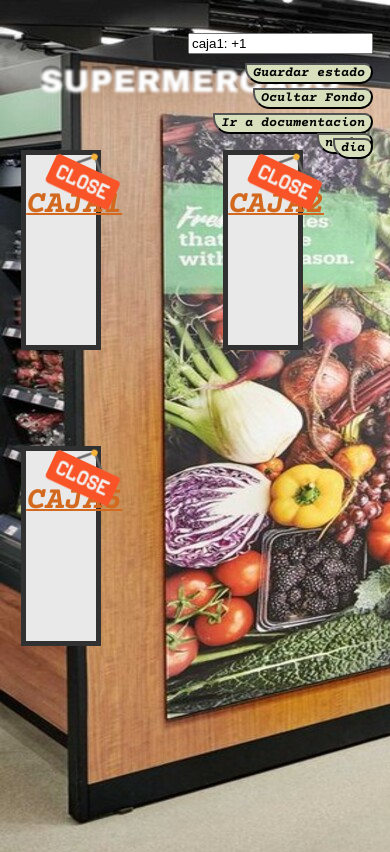
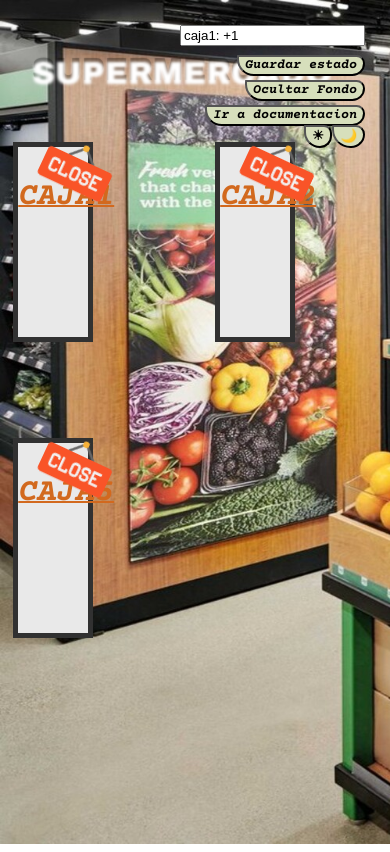
Before and after one commit to JesusGuirao/Web-Supermercado, a plain HTML site: page index.html in a window 390 px wide. Shown: the top 852 px of the page. Drawn offline with nearby package versions, Linux system fonts and the light colour scheme.

Commit message:
background responsive y botondianochebien

```diff
--- a/estilos.css
+++ b/estilos.css
@@ -10,8 +10,11 @@
   position: absolute;
   width: 100%;
   height: 100%;
+  margin: 0% auto;
   background-image: url('./imagenes/fondowebbien.jpg');
-  background-image: no-repeat;
+  background-repeat: no-repeat;
+  background-attachment: fixed;
+  background-size: cover;
   /* opacity: 0.35; */ /*En caso de querer usarlo unicamente descomentar */
   z-index: -1;
   overflow: hidden;
@@ -132,8 +135,8 @@
 
 #botondia {
   position: absolute;
-  top: 130px;
-  right: 25px;
+  top: 125px;
+  right: 58px;
   border-radius: 5px 30px 45px 60px;
   background-color: rgb(215, 223, 188);
   font-family: 'Courier Prime';
--- a/index.html
+++ b/index.html
@@ -14,8 +14,8 @@
   <a href=https://jesusguirao.github.io/Web-Supermercado/Documentacionsupermercadojesusguiraomelero.pdf
     target=_blank><button id="botonimagenes">Ir a documentacion</button></a>
   <button id="botonvisible" onclick="ocultarfondo()">Ocultar Fondo</button>
-  <button type="submit" id="botonnoche" onclick="oscuridad.hacernoche()"><b>noche</b></button>
-  <button type="submit" id="botondia" onclick="oscuridad.hacerdia()"><b>dia</b></button>
+  <button type="submit" id="botonnoche" onclick="oscuridad.hacernoche()"><b>🌙</b></button>
+  <button type="submit" id="botondia" onclick="oscuridad.hacerdia()"><b>☀</b></button>
 
 
   <div id="zonacajas"></div>
```
